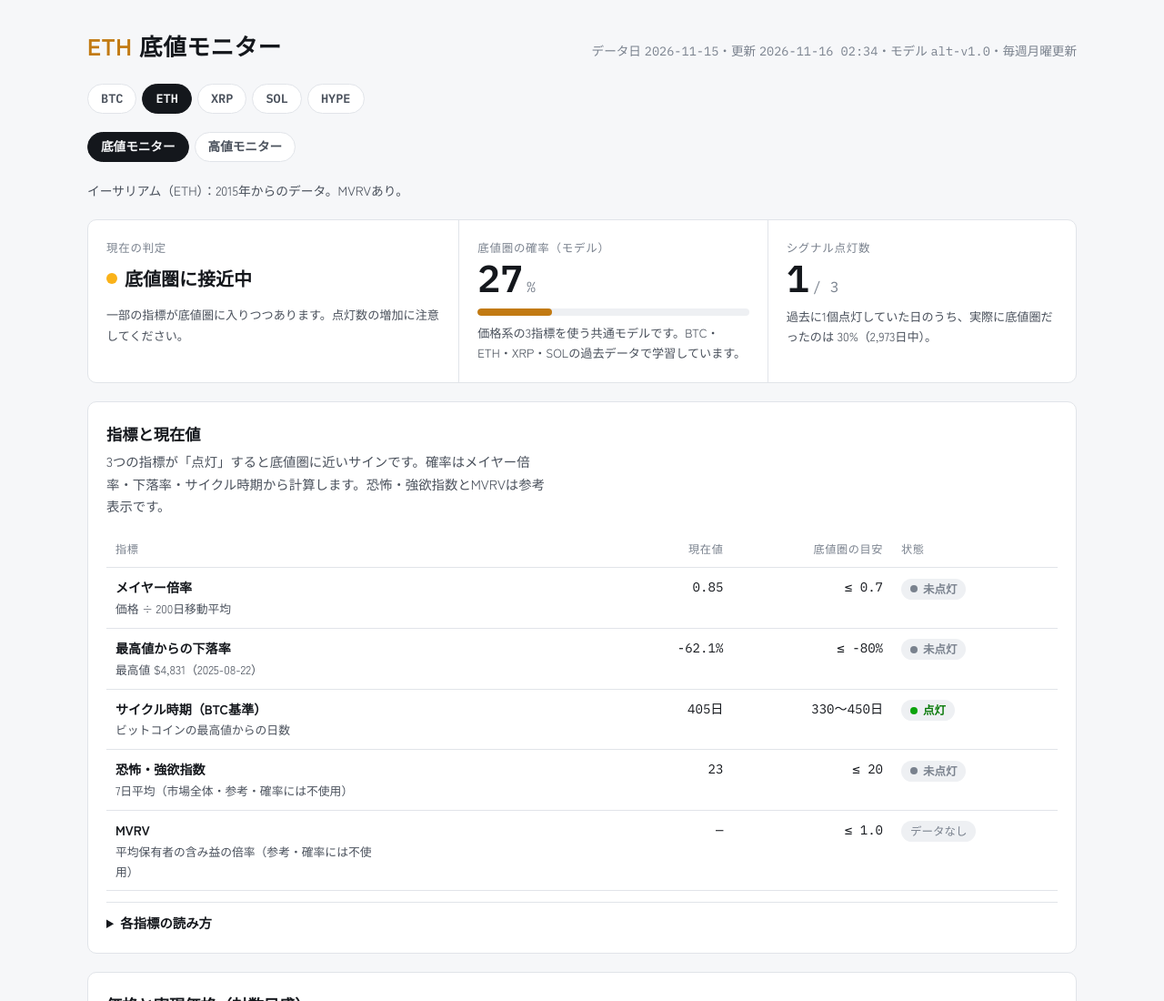
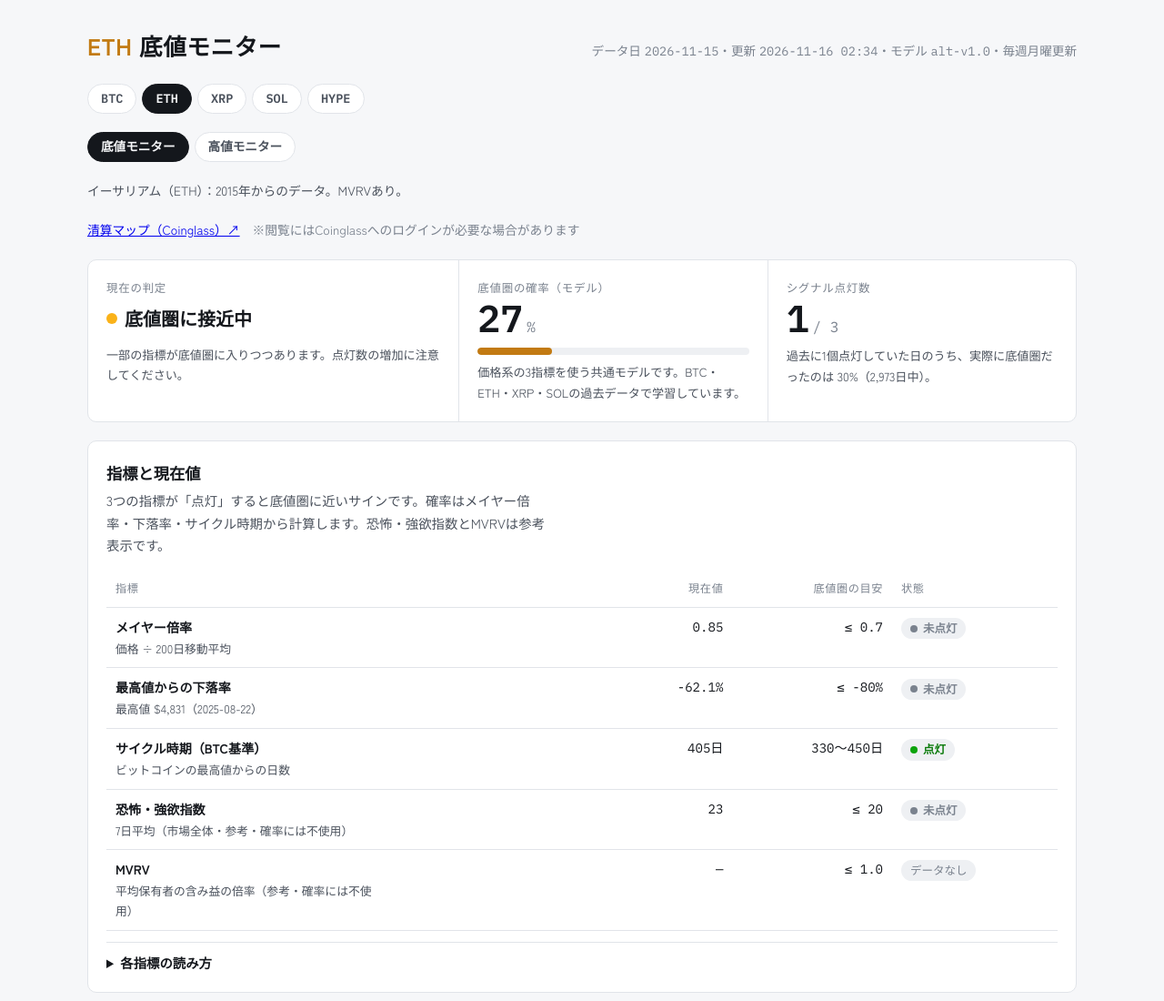
Before and after one commit to sin88123451/btc-bottom-monitor, a plain HTML site: page eth.html in a window 1280 px wide. Shown: the top 1100 px of the page at 91% size. Drawn offline with nearby package versions, Linux system fonts and the light colour scheme.

Commit message:
清算マップへのリンクを追加

```diff
--- a/eth.html
+++ b/eth.html
@@ -120,6 +120,7 @@ footer { color: var(--muted); font-size: .78rem; max-width: 80ch; }
   </nav>
   <nav class="assets" id="modeNav" aria-label="底値・高値の切り替え"></nav>
   <p class="asset-note" id="assetNote" hidden></p>
+  <p class="asset-note ext-link"><a href="https://www.coinglass.com/pro/futures/LiquidationMap" target="_blank" rel="noopener noreferrer">清算マップ（Coinglass）↗</a>　<span style="color:var(--muted)">※閲覧にはCoinglassへのログインが必要な場合があります</span></p>
 
   <section class="panel verdict" aria-label="現在の判定">
     <div>
```
Also changed, not shown: hype.html (+1 -0 lines), index.html (+1 -0 lines), sol.html (+1 -0 lines), top.html (+1 -0 lines), top_eth.html (+1 -0 lines), top_hype.html (+1 -0 lines), top_sol.html (+1 -0 lines), top_xrp.html (+1 -0 lines), xrp.html (+1 -0 lines).
